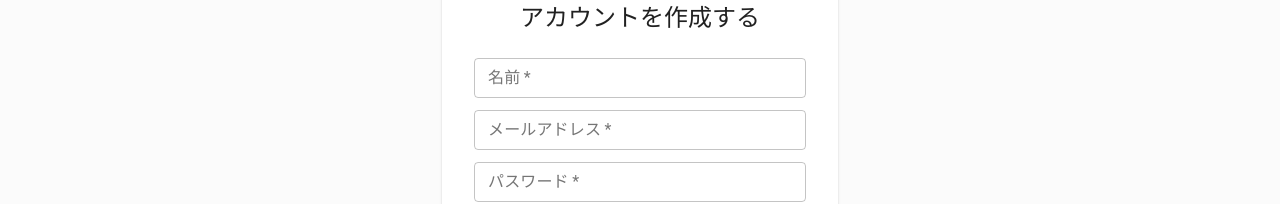
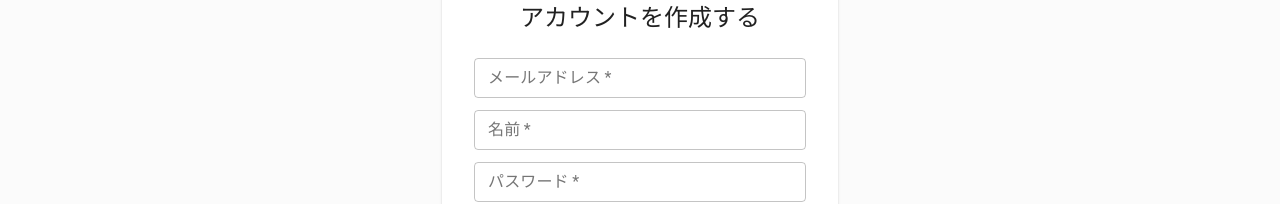
Before and after one commit to t-nagaoka-git/KeiCommu_Front, a Next.js app in the folder app/: page /signup in a window 1280 px wide. Shown: the part 150-354 px from the top of the page. Built offline with nearby package versions, Linux system fonts and the light colour scheme; what axios-case-converter would draw is missing.

Commit message:
Change: アカウント作成画面のメールアドレスと名前の位置を交換する

```diff
--- a/app/src/components/templates/signup/index.tsx
+++ b/app/src/components/templates/signup/index.tsx
@@ -73,22 +73,22 @@ export function Template() {
             variant="outlined"
             required
             fullWidth
-            label="名前"
-            value={name}
+            label="メールアドレス"
+            value={email}
             margin="dense"
             onChange={(event) => {
-              setName(event.target.value);
+              setEmail(event.target.value);
             }}
           />
           <TextField
             variant="outlined"
             required
             fullWidth
-            label="メールアドレス"
-            value={email}
+            label="名前"
+            value={name}
             margin="dense"
             onChange={(event) => {
-              setEmail(event.target.value);
+              setName(event.target.value);
             }}
           />
           <TextField
```
